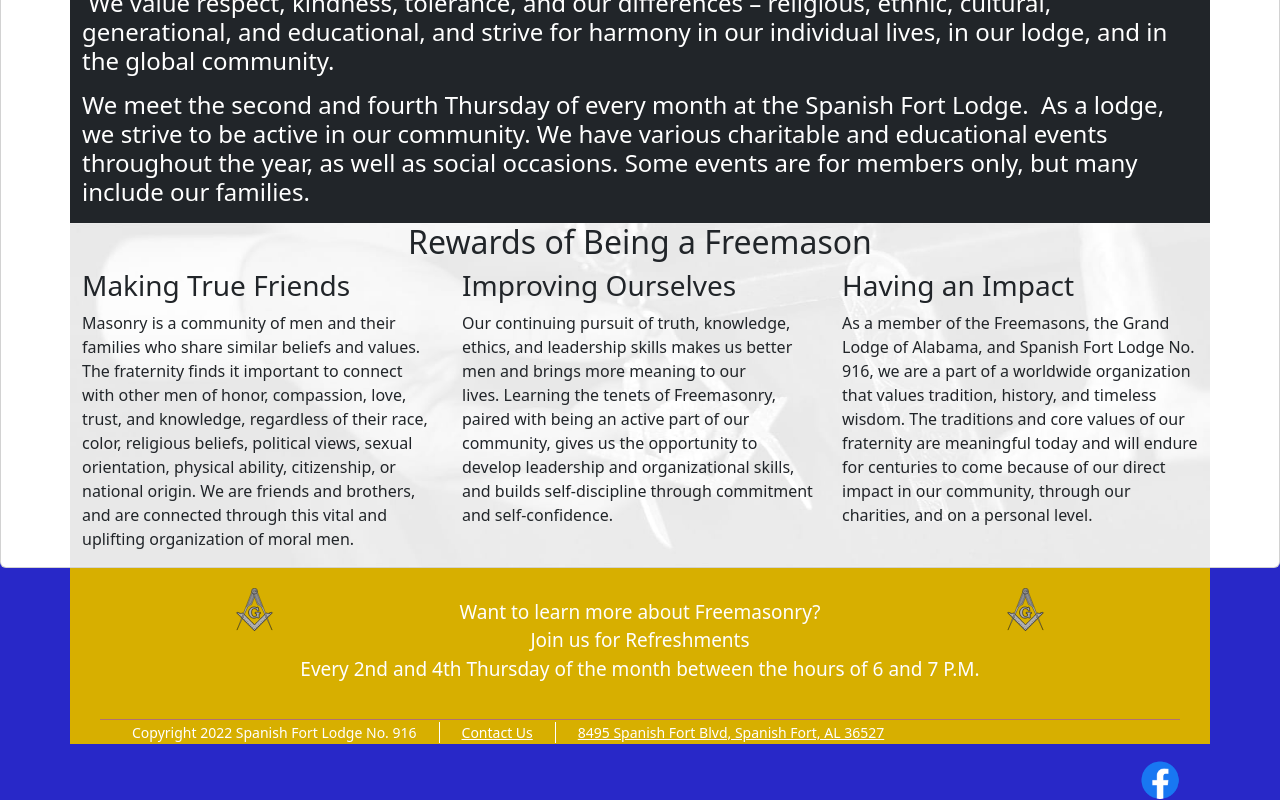
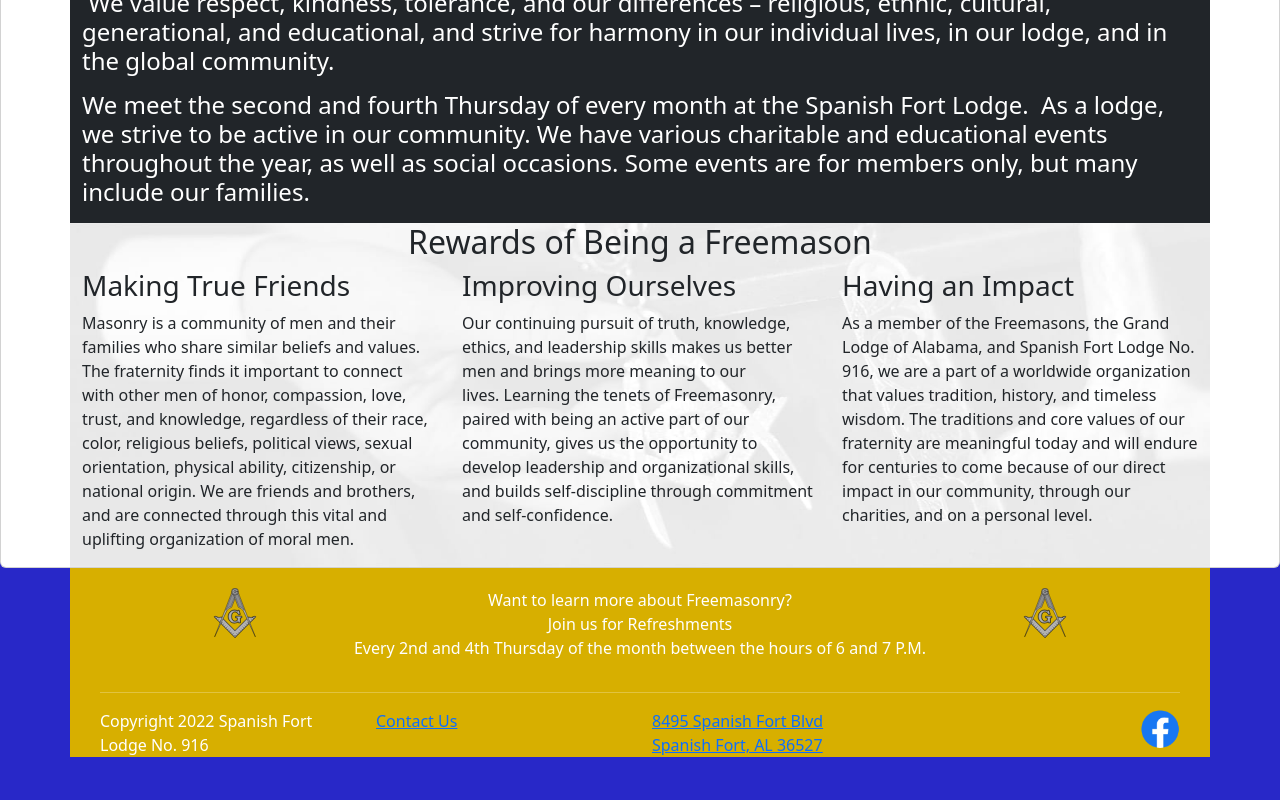
Before and after one commit to TildaWave/SpanishFortLodge, an Angular app: page / in a window 1280 px wide. Shown: the part 759-1559 px from the top of the page. After the commit the page ends 1516 px from the top, so only its background shows below. Built offline with nearby package versions, Linux system fonts and the light colour scheme.

Commit message:
Fixing more html to use bootstrap structure.

```diff
--- a/src/app/footer/footer.component.css
+++ b/src/app/footer/footer.component.css
@@ -1,15 +1,25 @@
-footer {
-  padding-top: 3rem;
-  padding-bottom: 3rem;
-}
-
-footer p {
-  margin-bottom: .25rem;
-}
-
 .navFooter {
     background: #D7AF00;
     color: #fff;
     padding-left: 30px;
     padding-right: 30px;
+    padding-top: 20px;
 }
+
+.squarecompaseleft{
+    height: 50px;
+    width: 50px;
+    float: right;
+}
+
+.squarecompaseright{
+    height: 50px;
+    width: 50px;
+    float: left;
+}
+
+.icons img{
+  height: 40px;
+  width: 40px;
+  float: right;
+}
--- a/src/app/footer/footer.component.html
+++ b/src/app/footer/footer.component.html
@@ -1,23 +1,32 @@
 <div class="container navFooter">
-  <div class="mainblock-inner wide ">
-    <div class="footer-first-line">
-      <img src="assets/squareandcompass.svg"><span>
-        <p class="text-center">Want to learn more about Freemasonry?<br>
-          Join us for Refreshments<br>
-          Every 2nd and 4th Thursday of the month between the hours of 6
-          and 7 P.M.</p>
-      </span><img src="assets/squareandcompass.svg">
+  <div class="row">
+    <div class="col-md-2">
+      <img class="squarecompaseleft" src="assets/squareandcompass.svg">
     </div>
-    <div class="footer-second-line">
-      <ul>
-        <li>Copyright {{currentYear}} Spanish Fort Lodge No. 916</li>
-        <li>
-          <a href="mailto:spanishfort916@gamil.com?subject=Lodge%20Inquiry">Contact Us</a>
-        </li>
-        <li>
-          <a href="https://goo.gl/maps/3ZsD1JHDNCWLsBLv8">8495 Spanish Fort Blvd, Spanish Fort, AL 36527</a>
-        </li>
-      </ul>
+    <div class="col-md-8">
+      <p class="text-center">Want to learn more about Freemasonry?<br>
+        Join us for Refreshments<br>
+        Every 2nd and 4th Thursday of the month between the hours of 6
+        and 7 P.M.</p>
+    </div>
+    <div class="col-md-2">
+      <img class="squarecompaseright" src="assets/squareandcompass.svg">
+    </div>
+  </div>
+  <hr />
+  <div class="row">
+    <div class="col-md-3">
+      Copyright {{currentYear}} Spanish Fort Lodge No. 916
+    </div>
+    <div class="col-md-3">
+      <a href="mailto:spanishfort916@gmail.com?subject=Lodge%20Inquiry">Contact Us</a>
+    </div>
+    <div class="col-md-3">
+      <a href="https://goo.gl/maps/3ZsD1JHDNCWLsBLv8">
+        8495 Spanish Fort Blvd<br>
+        Spanish Fort, AL 36527</a>
+    </div>
+    <div class="col-md-3">
       <span class="icons">
 
         <!-- <a href="https://www.youtube.com/channel/" target="_blank">
--- a/src/styles.css
+++ b/src/styles.css
@@ -3,68 +3,3 @@ html, body {
     padding: 0;
     background-color: #2828C8;
 }
-
-.footer-first-line {
-    justify-content: center;
-    padding-top: 20px;
-    padding-bottom: 20px;
-    border-bottom: 1px solid #b07274;
-    font-size: 19px;
-    display: flex;
-}
-
-.footer-first-line a {
-    font-weight: 600;
-    color: #fff;
-    text-decoration: none;
-}
-
-.footer-first-line p {
-    display: inline-block;
-    margin-top: 10px;
-}
-
-.footer-first-line img {
-    margin-left: 25px;
-    margin-right: 25px;
-    display: block;
-    width: 41px;
-    height: 43px;
-}
-
-.footer-second-line li {
-    display: inline-block;
-    list-style-type: none;
-}
-
-.footer-second-line li {
-    padding-left: 22px;
-    padding-right: 22px;
-    border-right: 1px solid #fff;
-    font-size: 14px;
-}
-
-.footer-second-line li a {
-    color: white;
-}
-
-.footer-second-line li:first-child {
-    padding-left: 0;
-}
-
-.footer-second-line li:last-child {
-    padding-right: 0;
-    border-right: none;
-}
-
-.footer-second-line .icons {
-    float: right;
-}
-
-.footer-second-line .icons a {
-    float: right;
-}
-
-.footer-second-line .icons img {
-    height: 40px
-}
```
